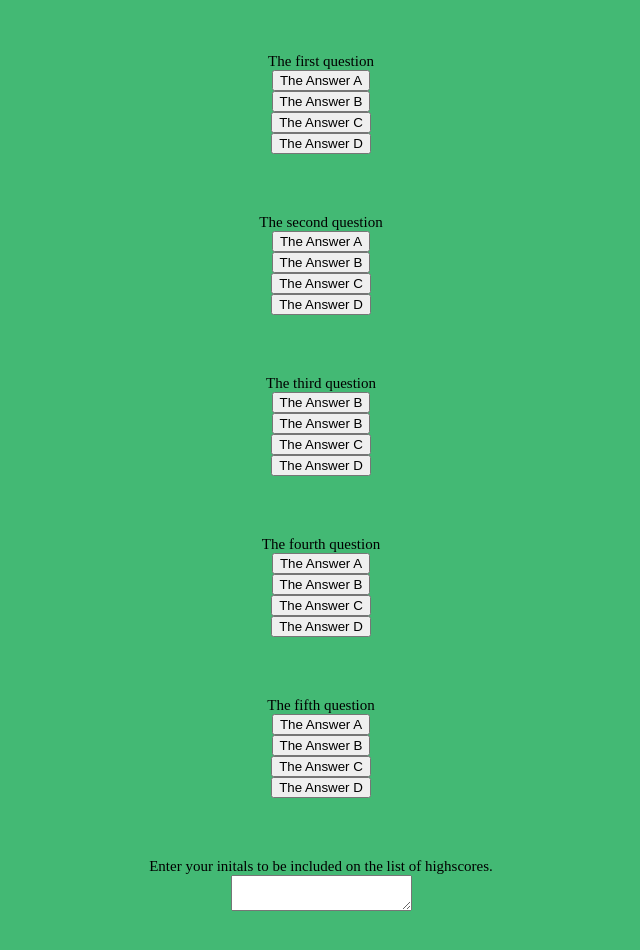
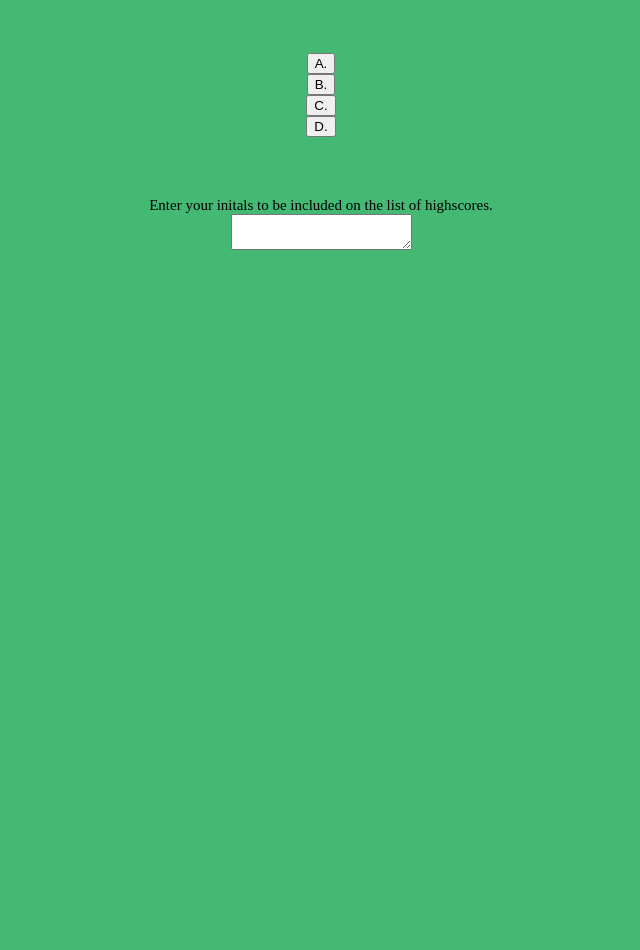
Before and after one commit to Neeta525/JSCodingQuiz, a plain HTML site: page index.html in a window 1280 px wide. Shown: the part 220-1170 px from the top of the page, without its empty margins (349-989 px from the left). After the commit the page ends 800 px from the top, so only its background shows below. Drawn offline with Linux system fonts and the light colour scheme.

Commit message:
add label for options

```diff
--- a/assets/style.css
+++ b/assets/style.css
@@ -27,7 +27,7 @@ body {
 }
 
 
-.set-1 {
+.set {
     width: 100%;
     margin: 10px;
     padding: 20px;
@@ -40,49 +40,6 @@ body {
     padding: 30px;
 }
 
-.set-2 {
-    width: 100%;
-    display: flex;
-    flex-direction: column;
-    align-items: center;
-    justify-content: space-around;
-    margin: auto;
-    border-radius: 10px;
-    padding: 30px;
-}
-
-.set-3 {
-    width: 100%;
-    display: flex;
-    flex-direction: column;
-    align-items: center;
-    justify-content: space-around;
-    margin: auto;
-    border-radius: 10px;
-    padding: 30px;
-}
-
-.set-4 {
-    width: 100%;
-    display: flex;
-    flex-direction: column;
-    align-items: center;
-    justify-content: space-around;
-    margin: auto;
-    border-radius: 10px;
-    padding: 30px;
-}
-
-.set-5 {
-    width: 100%;
-    display: flex;
-    flex-direction: column;
-    align-items: center;
-    justify-content: space-around;
-    margin: auto;
-    border-radius: 10px;
-    padding: 30px;
-}
 
 .end-quiz {
     width: 100%;
@@ -94,3 +51,7 @@ body {
     border-radius: 10px;
     padding: 30px;
 }
+
+@media(min-width: 200px) and (max-width: 300px) {
+    .qiuz-form {
+    width: 85%;
--- a/index.html
+++ b/index.html
@@ -24,56 +24,18 @@
                     </p>
             <button id="begin">Begin Quiz</button>
     </div>
-        <span class="set-1">
+        <span class="set">
 
-                <label for="question-1">The first question</label>
-
-                    <button onclick="closeOptionModal()" value="Option-A1">The Answer A</button>
-                    <button onclick="closeOptionModal()" value="Option-B1">The Answer B</button>
-                    <button onclick="closeOptionModal()" value="Option-C1">The Answer C</button>
-                    <button onclick="closeOptionModal()" value="Option-D1">The Answer D</button>
+                <label for="option-a" id="option-aa"></label>
+                    <button onclick="closeOptionModal()" id="one" value="Option-A1">A.</button>
+                <label for="option-b" id="option-bb"></label>
+                    <button onclick="closeOptionModal()" id="two" value="Option-B1">B.</button>
+                <label for="option-c" id="option-cc"></label>
+                    <button onclick="closeOptionModal()" id="three" value="Option-C1">C.</button>
+                <label for="option-d" id="option-dd"></label>
+                    <button onclick="closeOptionModal()" id="four" value="Option-D1">D.</button>
 
         </span>
-        <span class="set-2">
-
-                <label for="question-2">The second question</label>
-
-                    <button onclick="closeOptionModal()" value="Option-A2">The Answer A</button>
-                    <button onclick="closeOptionModal()" value="Option-B2">The Answer B</button>
-                    <button onclick="closeOptionModal()" value="Option-C2">The Answer C</button>
-                    <button onclick="closeOptionModal()" value="Option-D2">The Answer D</button>
-
-        </span>
-        <span class="set-3">
-
-                <label for="question-3">The third question</label>
-
-                    <button onclick="closeOptionModal()" value="Option-A3">The Answer B</button>
-                    <button onclick="closeOptionModal()" value="Option-B3">The Answer B</button>
-                    <button onclick="closeOptionModal()" value="Option-C3">The Answer C</button>
-                    <button onclick="closeOptionModal()" value="Option-D3">The Answer D</button>
-
-        </span>
-        <span class="set-4">
-
-                <label for="question-4">The fourth question</label>
-
-                    <button onclick="closeOptionModal()" value="Option-A4">The Answer A</button>
-                    <button onclick="closeOptionModal()" value="Option-B4">The Answer B</button>
-                    <button onclick="closeOptionModal()" value="Option-C4">The Answer C</button>
-                    <button onclick="closeOptionModal()" value="Option-D4">The Answer D</button>
-
-        </span>
-        <span class="set-5">
-
-                <label for="question-5">The fifth question</label>
-
-                    <button onclick="closeOptionModal()" value="Option-A5">The Answer A</button>
-                    <button onclick="closeOptionModal()" value="Option-B5">The Answer B</button>
-                    <button onclick="closeOptionModal()" value="Option-C5">The Answer C</button>
-                    <button onclick="closeOptionModal()" value="Option-D5">The Answer D</button>
-
-            </span>
         <span class="end-quiz">
             <label for="initials">Enter your initals to be included on the list of highscores.</label>
             <textarea id="initials" name="initials"></textarea>
```
